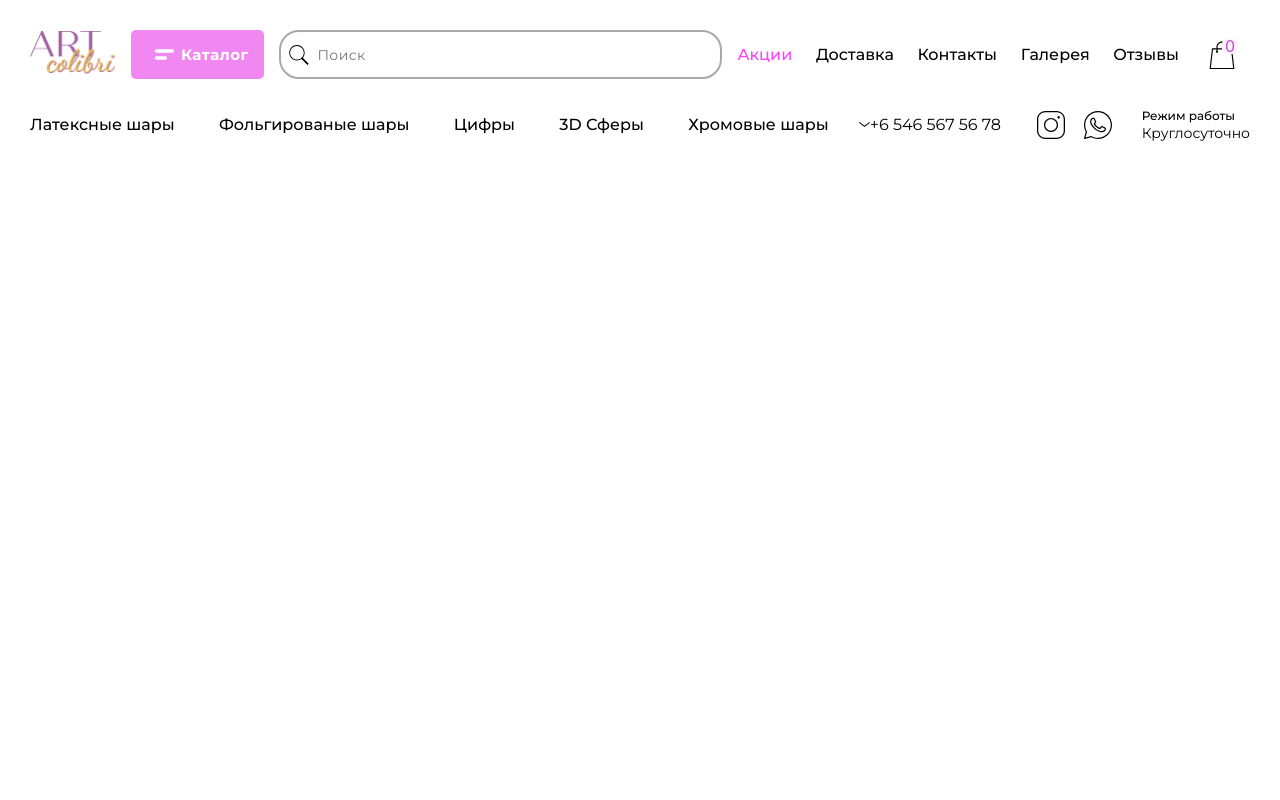
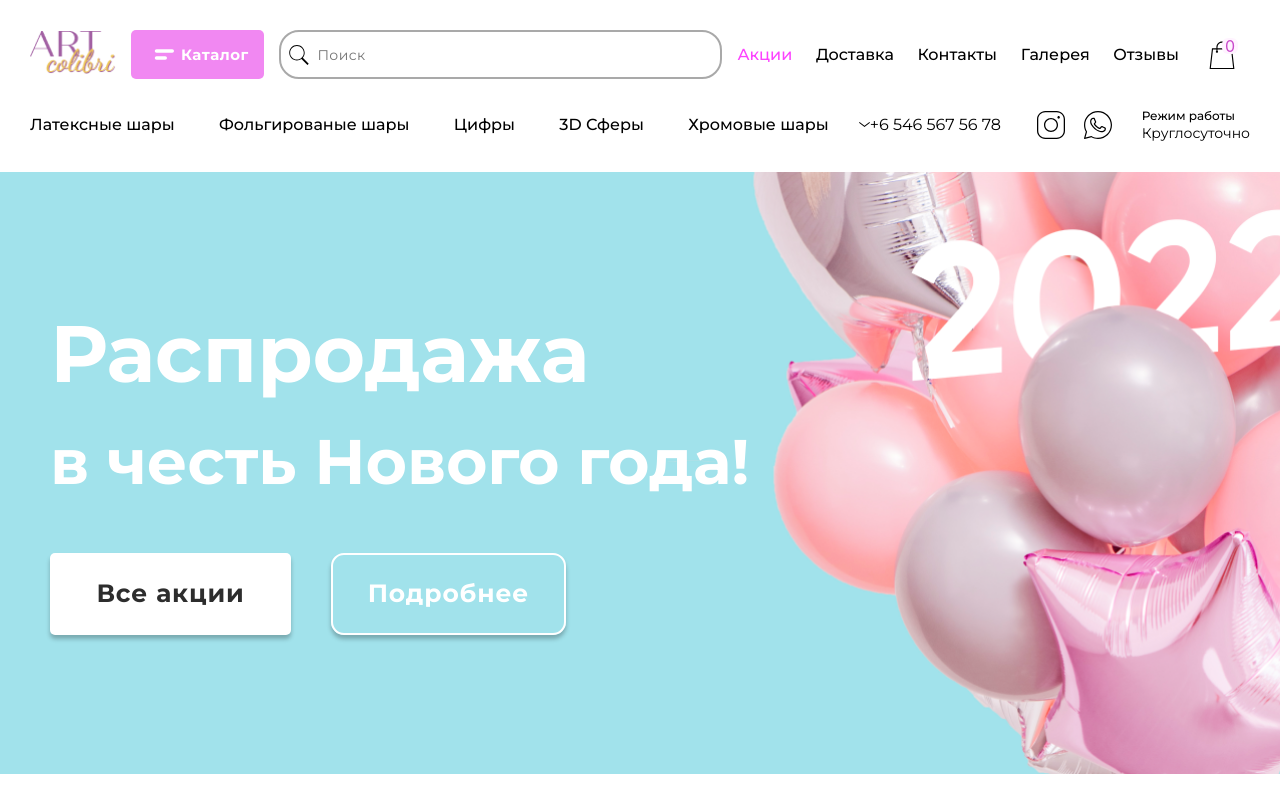
Before and after one commit to SomVariable/marbles-shop, a React (Create React App) app: page / in a window 1280 px wide. Built offline with nearby package versions, Linux system fonts and the light colour scheme.

Commit message:
add saleModule

```diff
--- a/src/modules/headerModule/HeaderModule.module.scss
+++ b/src/modules/headerModule/HeaderModule.module.scss
@@ -1,8 +1,5 @@
 .header {
   min-height: 144px;
-}
-.container {
-  display: block;
 }
 @media (min-width: 576px) {
   .header {
@@ -14,9 +11,3 @@
     padding: 30px;
    }
 }
-@media (min-width: 1400px) {
-  .container {
-    margin: 0 auto;
-    max-width: 1400px;
-  }
-}
--- a/src/modules/headerModule/HeaderModule.tsx
+++ b/src/modules/headerModule/HeaderModule.tsx
@@ -5,10 +5,8 @@ import SubHeader from '../../components/subHeader/SubHeader';
 const HeaderModule = () => {
   return (
     <header className={styles.header}>
-      <div className={styles.container}>
-        <Header/>
-        <SubHeader/>
-      </div>
+      <Header/>
+      <SubHeader/>
     </header>
   )
 }
--- /dev/null
+++ b/src/modules/saleModule/SaleModule.module.scss
@@ -0,0 +1,166 @@
+@mixin flexParam ($dis, $jc, $ai) {
+  display: $dis;
+  justify-content: $jc;
+  align-items: $ai;
+}
+@mixin buttonsParam ($width, $height) {
+  width: $width;
+  height: $height;
+}
+@mixin fontParam($family, $style) {
+  font-family: $family;
+  font-style: $style;
+}
+.sale {
+  min-height: 198px;
+  background: url('for320.png') center center / cover no-repeat;
+  padding: 36px 0px 36px 11px;
+}
+.mainTitle {
+  @include fontParam('Montserrat',normal );
+  font-weight: var(--fw-bold);
+  font-size: 28px;
+  line-height: 130%;
+  color: var(--secondary);
+}
+.subTitle {
+  @include fontParam('Montserrat',normal );
+  font-weight: var(--fw-bold);
+  font-size: var(	--fs-m);
+  line-height: 130%;
+  color: var(--secondary);
+  margin-bottom: 25px;
+}
+.primary {
+  width: 133px;
+  height: 41px;
+  background:  var(--secondary);
+  border-radius: 5px;
+  padding: 0px;
+  p {
+    @include flexParam(flex,center ,center );
+    font-weight: var(--fw-bold);
+    font-size: var(--fs-s);
+    line-height: 130%;
+    color: #2D2D2D;
+  }
+}
+.more {
+  display: none;
+}
+
+@media (min-width: 445px) {
+.sale {
+  background: url('main.png') center center / cover no-repeat;
+}
+}
+@media (min-width: 576px) {
+.sale {
+  min-height: 250px;
+}
+.buttonWrap {
+  width: 300px;
+  @include flexParam(flex,space-between,center );
+}
+.mainTitle {
+  font-size: 30px;
+}
+.subTitle {
+  font-size: 20px;
+}
+.more {
+  display: block;
+  width: 133px;
+  height: 41px;
+  border: 2px solid #FFFFFF;
+  border-radius: 13px;
+  background: transparent;
+  padding: 0px;
+  p {
+    @include flexParam(flex,center ,center );
+    font-weight: var(--fw-bold);
+    font-size: var(--fs-s);
+    line-height: 130%;
+    color: var(--secondary);
+  }
+}
+}
+@media (min-width: 690px) {
+.sale {
+  min-height: 300px;
+}
+}
+@media (min-width: 768px) {
+.buttonWrap {
+  width: 350px;
+}
+.primary {
+  @include buttonsParam(155px, 50px)
+}
+.more {
+  @include buttonsParam(155px, 50px)
+}
+.mainTitle {
+  font-size: 45px;
+  margin-bottom: 15px;
+}
+.subTitle {
+  font-size: 30px;
+  margin-bottom: 50px;
+}
+}
+@media (min-width: 850px) {
+.sale {
+  min-height: 350px;
+}
+}
+@media (min-width: 992px) {
+.sale {
+  min-height: 400px;
+  padding: 45px 0px 45px 11px;
+}
+.buttonWrap {
+  width: 400px;
+}
+.primary {
+  @include buttonsParam(165px, 60px)
+}
+.more {
+  @include buttonsParam(165px, 60px)
+}
+.mainTitle {
+  font-size: 55px;
+}
+.subTitle {
+  font-size: 33px;
+}
+}
+@media (min-width: 1200px) {
+.sale {
+  min-height: 600px;
+  padding: 130px 0px 139px 50px;
+}
+.buttonWrap {
+  width: 516px;
+}
+.primary {
+  width: 241px;
+  height: 82px;
+  p {
+    font-size: 25px;
+  }
+}
+.more {
+  width: 235px;
+  height: 82px;
+  p {
+    font-size: 25px;
+  }
+}
+.mainTitle {
+  font-size: 80px;
+}
+.subTitle {
+  font-size: 63px;
+}
+}
--- /dev/null
+++ b/src/modules/saleModule/SaleModule.tsx
@@ -0,0 +1,33 @@
+import styles from './SaleModule.module.scss';
+import Button from '../../UI/Button/Button';
+
+const SaleModule = () => {
+
+  let text: string = 'Покажите';
+
+  if (window.screen.availWidth >= 576) {
+    text = 'Все акции';
+  }
+
+  return (
+    <section className={styles.sale}>
+     <div className={styles.container}>
+      <h1 className={styles.mainTitle}>
+        Распродажа
+        </h1>
+        <h2 className={styles.subTitle}>
+        в честь Нового года!
+        </h2>
+        <div className={styles.buttonWrap}>
+          <Button appearance = {'primary'} isOption = {false} className ={styles.primary}>
+            {text}
+          </Button>
+          <Button appearance = {'primary'} isOption = {false} className ={styles.more}>
+            Подробнее
+          </Button>
+        </div>
+     </div>
+    </section>
+  )
+}
+export default SaleModule;
--- a/src/pages/App/App.module.scss
+++ b/src/pages/App/App.module.scss
@@ -0,0 +1,9 @@
+.container {
+  display: block;
+  margin: 0 auto;
+}
+@media (min-width: 1400px) {
+  .container {
+    max-width: 1400px;
+  }
+}
--- a/src/pages/App/App.tsx
+++ b/src/pages/App/App.tsx
@@ -1,15 +1,15 @@
 import React from 'react';
-import ExampleModule from '../../modules/Example/ExampleModule';
 
-import './App.module.scss';
+import styles from './App.module.scss';
 import { IAppProps } from './IApp.interfase';
 import HeaderModule from '../../modules/headerModule/HeaderModule';
+import SaleModule from '../../modules/saleModule/SaleModule';
 
 function App({...props}: IAppProps): JSX.Element {
-  return <div className="App">
-  {/* <ExampleModule /> */}
-      <HeaderModule/>
-    </div>;
+  return <div className={styles.container}>
+          <HeaderModule/>
+          <SaleModule/>
+        </div>;
 }
 
 export default App;
```
Also changed, not shown: src/modules/saleModule/for320.png (added), src/modules/saleModule/main.png (added).
